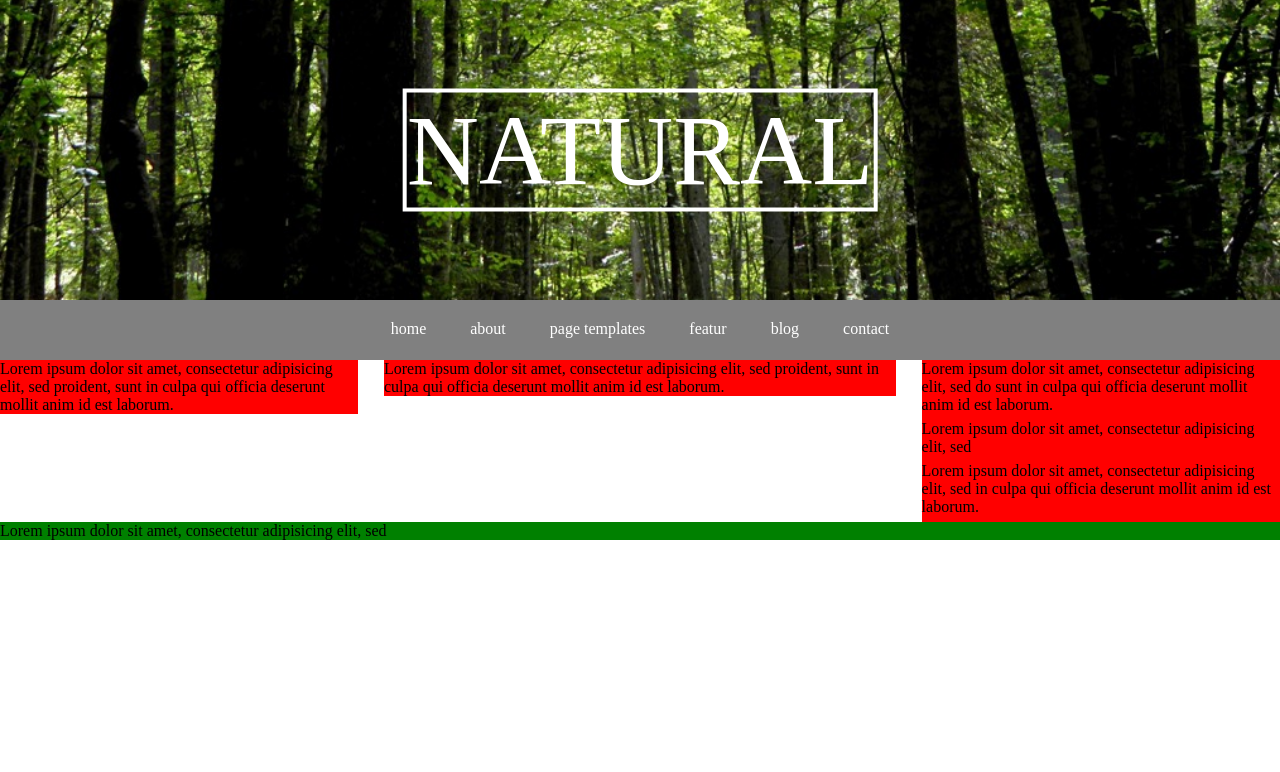
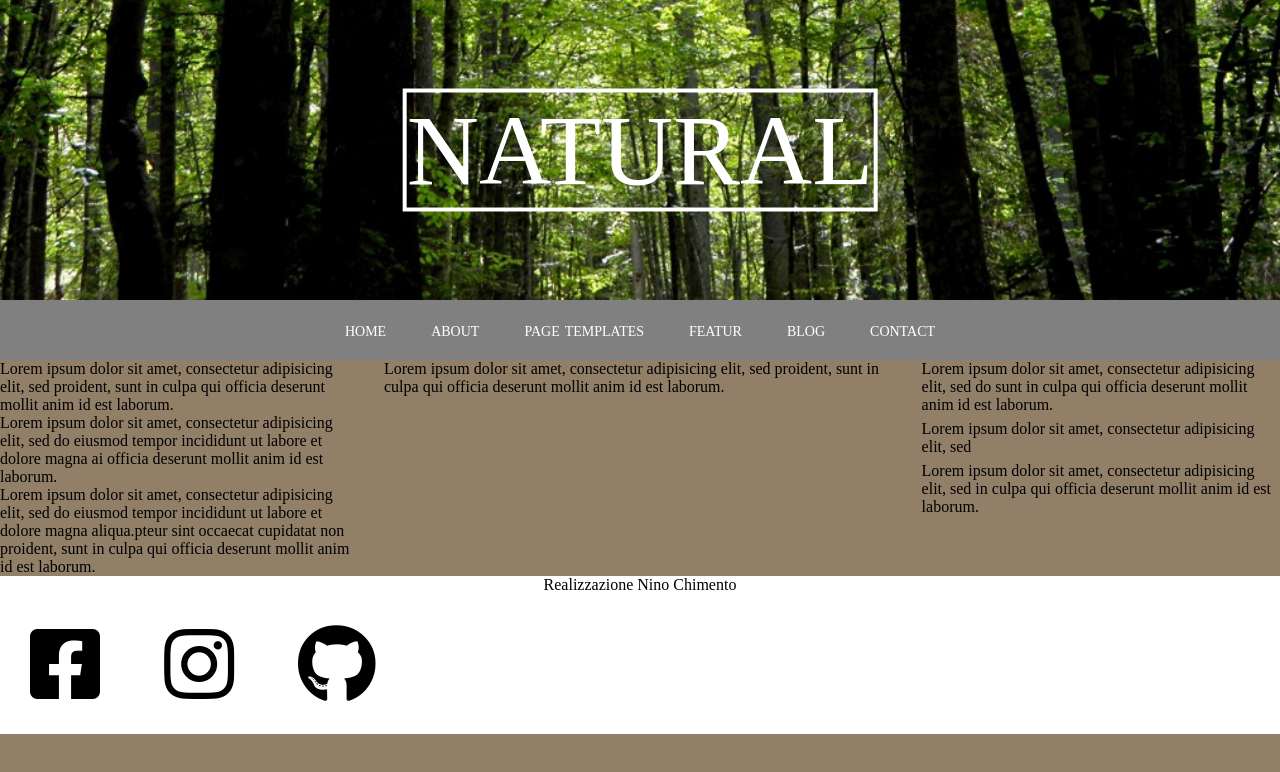
Before and after one commit to Nino-Chimento/htmlcss-struttura-wp, a plain HTML site: page index.html in a window 1280 px wide. Drawn offline with Linux system fonts and the light colour scheme.

Commit message:
non si accentra

```diff
--- a/css/style.css
+++ b/css/style.css
@@ -4,12 +4,16 @@
   box-sizing: border-box;
 
 }
+body{
+  background-color: #927f68;
+}
 font-family: 'Roboto', sans-serif;
 .container {
-  width: 70%;
+  width:70%;
   height: 100vh;
   margin:auto;
 }
+
 .logo {
 position: relative;
 background-image: url(../img/bosco.jpg);
@@ -40,6 +44,8 @@ ul{
   list-style: none;
   text-decoration: none;
   color: white;
+  font-variant: small-caps;
+  font-size: 20px;
 }
 a {
   text-decoration: none;
@@ -66,9 +72,9 @@ main:after{
 
 
 .colonna {
-  background-color: red;
   float:left;
 }
+
 
 .left {
   width: 28%
@@ -84,10 +90,18 @@ main:after{
   margin: 6px 0;
 }
 .bottom{
-  background-color: green;
+
   width: 100%;
 }
-.bottom {
-  background-color: green;
-  width: 100%
+footer {
+  background-color: white;
 }
+
+.produttore {
+  text-align: center;
+}
+i {
+  font-size: 80px;
+  padding: 30px;
+  text-align: center;
+}
--- a/index.html
+++ b/index.html
@@ -35,6 +35,9 @@
       <main>
         <div class=" colonna left">
           <p>Lorem ipsum dolor sit amet, consectetur adipisicing elit, sed  proident, sunt in culpa qui officia deserunt mollit anim id est laborum.</p>
+          <p>Lorem ipsum dolor sit amet, consectetur adipisicing elit, sed do eiusmod tempor incididunt ut labore et dolore magna ai officia deserunt mollit anim id est laborum.</p>
+          <p>Lorem ipsum dolor sit amet, consectetur adipisicing elit, sed do eiusmod tempor incididunt ut labore et dolore magna aliqua.pteur sint occaecat cupidatat non proident, sunt in culpa qui officia deserunt mollit anim id est laborum.
+          </p>
         </div>
         <div class=" colonna center">
           <p>Lorem ipsum dolor sit amet, consectetur adipisicing elit, sed  proident, sunt in culpa qui officia deserunt mollit anim id est laborum.</p>
@@ -52,8 +55,12 @@
       </main>
 
       <footer>
+        <p class ="produttore">Realizzazione Nino Chimento</p>
         <div class="bottom">
-          Lorem ipsum dolor sit amet, consectetur adipisicing elit, sed
+          <i class="fab fa-facebook-square"></i>
+          <i class="fab fa-instagram"></i>
+          <i class="fab fa-github"></i>
+
         </div>
       </footer>
     </div>
```
